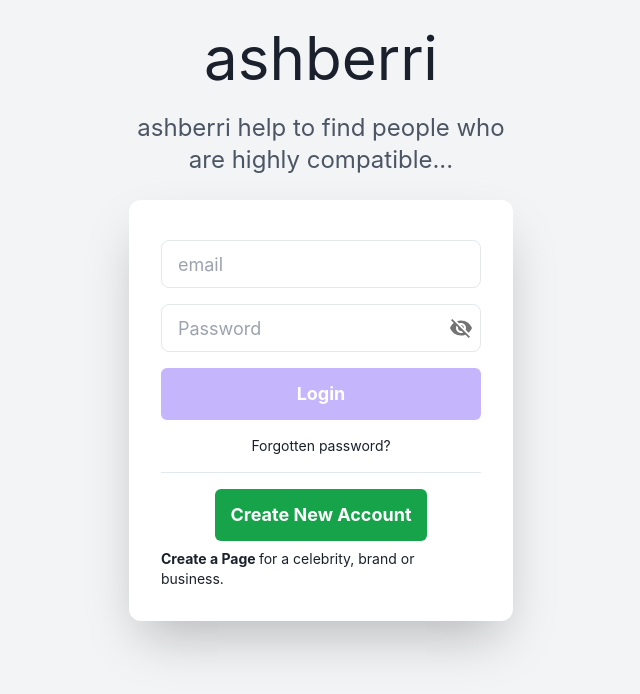
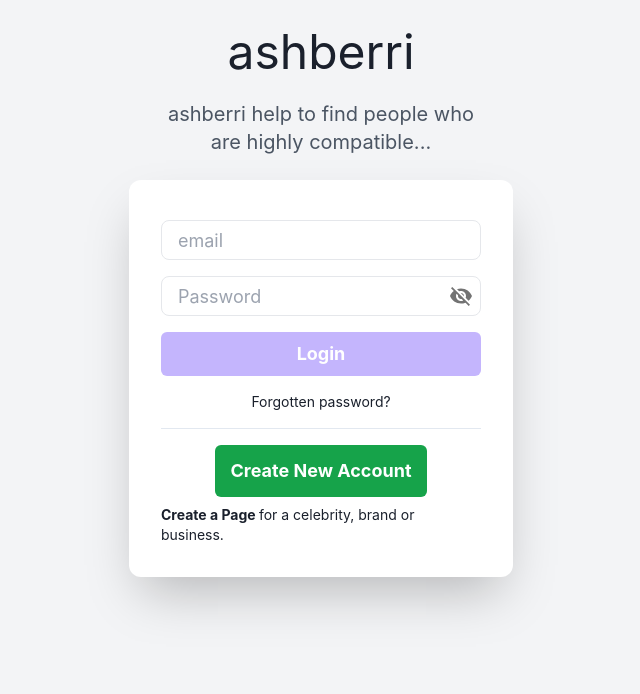
Before and after one commit to Amankumar10/Friendcafe_frontend, a Next.js app: page /Login in a window 1280 px wide. Shown: the top 694 px of the page, without its empty margins (319-959 px from the left). Built offline with nearby package versions, Linux system fonts and the light colour scheme; no server answers.

Commit message:
added some more ui

```diff
--- a/pages/Login.tsx
+++ b/pages/Login.tsx
@@ -158,8 +158,8 @@ const [isPasswordHidden, setIsPasswordHidden] = useState(true);
 
         <div
         >
-          <h1 className='black text-6xl flex  justify-center pt-7'>ashberri</h1><br />
-          <p className='text-gray-600 text-2xl flex justify-center '>ashberri help to find people who </p> <p className='text-gray-600 text-2xl flex justify-center '>are highly compatible...</p><br />
+          <h1 className='black text-5xl flex  justify-center pt-7 phone:text-1xl'>ashberri</h1><br />
+          <p className='text-gray-600 text-xl flex justify-center '>ashberri help to find people who </p> <p className='text-gray-600 text-xl flex justify-center '>are highly compatible...</p><br />
 
         </div>
 
@@ -173,7 +173,7 @@ const [isPasswordHidden, setIsPasswordHidden] = useState(true);
         {searchParams?.message && <p className="text-red-700 bg-red-100 py-2 px-5 rounded-md">{searchParams?.message}</p>}
       {/* <div className="px-7 py-4 shadow bg-white rounded-md flex flex-col gap-2"> */}
         {/* <input  placeholder="username" type="text" onChange={(e) => (Username.current = e.target.value)} ></input> */}
-        <input className="px-4 h-12   my-2 border border-1 outline-violet-300 border-gray-200 rounded-lg"  placeholder="email" type="email" onChange={(e) => (email.current = e.target.value)} ></input>
+        <input className="px-4   my-2 border border-1 outline-violet-300 border-gray-200 rounded-lg h-10 "  placeholder="email" type="email" onChange={(e) => (email.current = e.target.value)} ></input>
 
         {/* <input className="px-4 h-12 my-2 border border-1 outline-violet-300 border-gray-200 rounded-lg"   placeholder="Password" type="password"   onChange={(e) => (pass.current = e.target.value)}  >
 
@@ -181,7 +181,7 @@ const [isPasswordHidden, setIsPasswordHidden] = useState(true);
 
         </input> */}
         <div className="relative ">
-      <input className= "w-80 px-4 h-12 my-2 border border-1 outline-violet-300 border-gray-200 rounded-lg"
+      <input className= "w-80 px-4 h-10 my-2 border border-1 outline-violet-300 border-gray-200 rounded-lg"
         type={isPasswordHidden ? 'password' : 'text'}
         name="password"
         autoComplete="current-password"
@@ -243,7 +243,7 @@ const [isPasswordHidden, setIsPasswordHidden] = useState(true);
       </svg>
     </button>
   </div> */}
-        <button className="bg-violet-300 hover:bg-violet-400 text-white my-2 py-3 rounded-md font-bold" onClick={onSubmit}>Login</button>
+        <button className="bg-violet-300 hover:bg-violet-400 text-white my-2 py-2 rounded-md font-bold" onClick={onSubmit}>Login</button>
       {/* </div> */}
     {/* </div> */}
           {/* <input className="px-4 h-12   my-2 border border-1 outline-violet-300 border-gray-200 rounded-lg" type="text" placeholder="Email address or phone number" />
```
